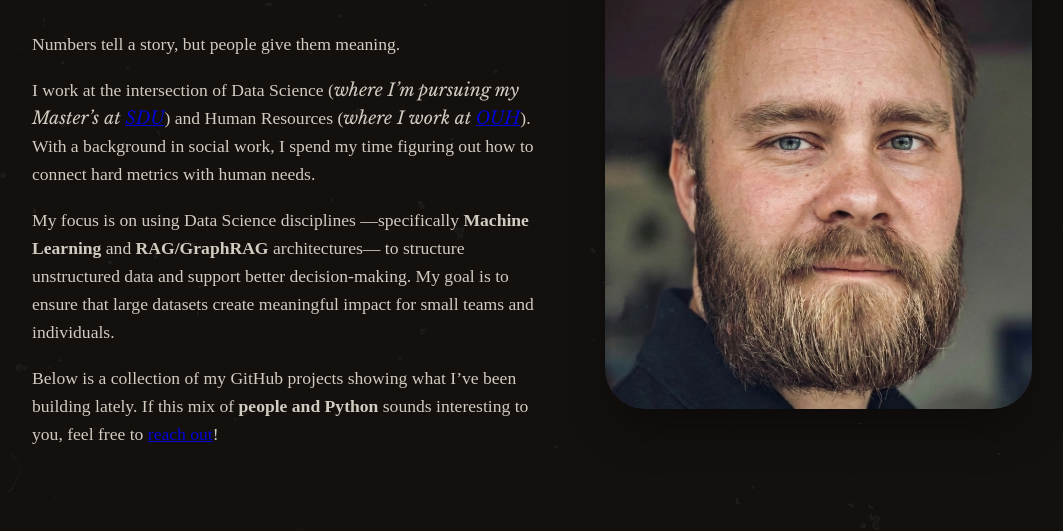
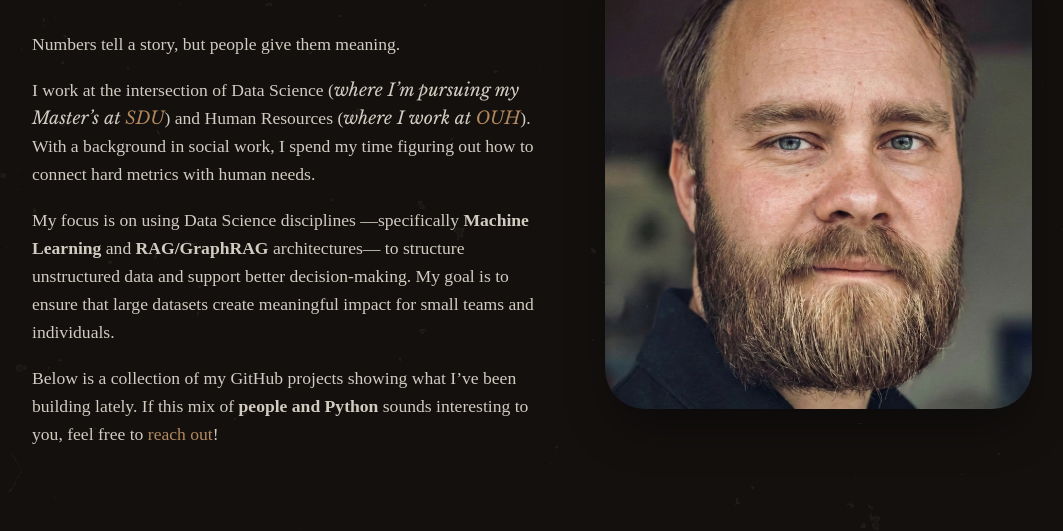
Before and after one commit to dennisoersted/dennisoersted.github.io, a Jekyll site: the page built from index.md, in a window 1280 px wide. Shown: the part 263-794 px from the top of the page, without its empty margins (108-1171 px from the left). Built offline with Jekyll 4.4.1, drawn with Linux system fonts in a browser that asks for light colours; some web fonts are replaced.

Commit message:
links were ugly - now i think they're better

```diff
--- a/assets/style.css
+++ b/assets/style.css
@@ -95,6 +95,17 @@ body {
     margin: 0; padding: 0;
     overflow-x: hidden;
     transition: background-color 0.3s ease, color 0.3s ease, border-color 0.3s ease;
+}
+
+/* GLOBAL LINKS */
+a {
+    color: var(--highlight-color);
+    text-decoration: none;
+    transition: color 0.2s ease, text-decoration-color 0.2s ease;
+}
+a:hover {
+    color: var(--code-color);
+    text-decoration: underline;
 }
 
 /* GRAIN TEXTURE LAYER */
```
